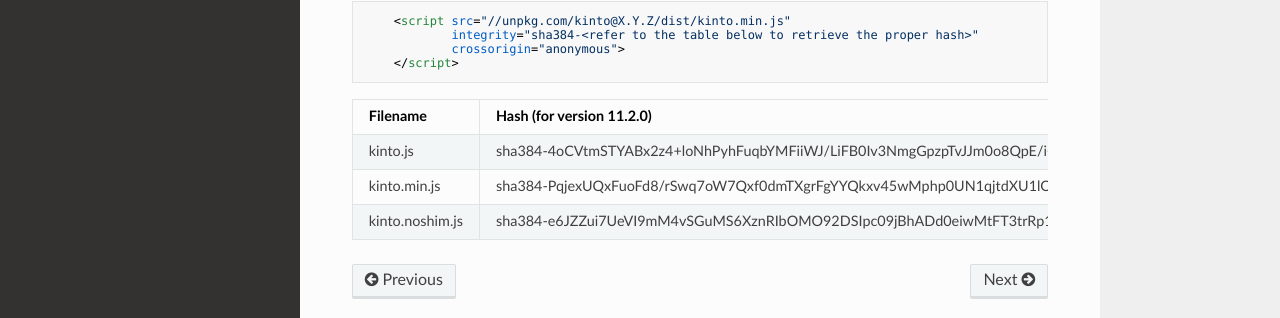
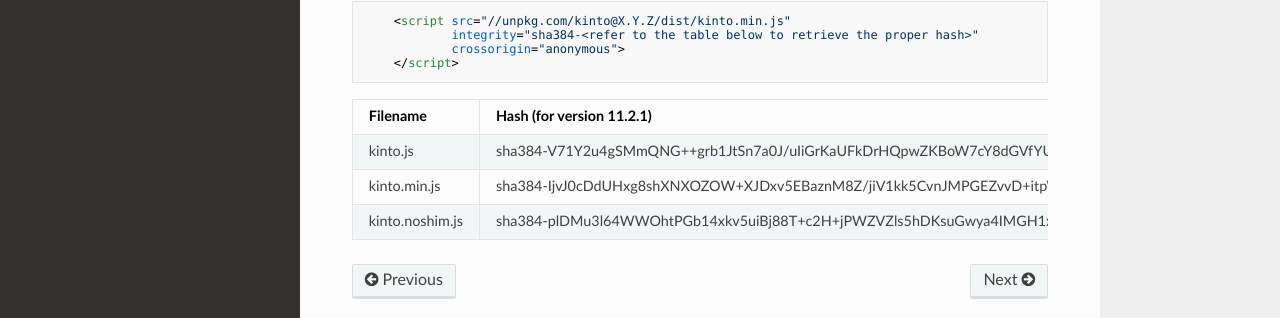
Before and after one commit to Kinto/kinto.js, an MkDocs documentation site: the page built from docs/installation.md, in a window 1280 px wide and 1323 px high. Shown: the part 930-1248 px from the top of the window. Built offline with MkDocs 1.6.1, drawn with Linux system fonts in a browser that asks for light colours; nearby versions of some CDN libraries; old or Windows-style settings are respelled for this version of MkDocs.

Commit message:
Update SRI in docs

````diff
--- a/docs/installation.md
+++ b/docs/installation.md
@@ -36,8 +36,8 @@
             crossorigin="anonymous">
     </script>
 ```
-| Filename                | Hash (for version 11.2.0)                                               |
+| Filename                | Hash (for version 11.2.1)                                               |
 |-------------------------|-------------------------------------------------------------------------|
-| kinto.js                | sha384-4oCVtmSTYABx2z4+loNhPyhFuqbYMFiiWJ/LiFB0Iv3NmgGpzpTvJJm0o8QpE/i+ |
-| kinto.min.js            | sha384-PqjexUQxFuoFd8/rSwq7oW7Qxf0dmTXgrFgYYQkxv45wMphp0UN1qjtdXU1lQjfh |
-| kinto.noshim.js         | sha384-e6JZZui7UeVI9mM4vSGuMS6XznRIbOMO92DSIpc09jBhADd0eiwMtFT3trRp1/L5 |
+| kinto.js                | sha384-V71Y2u4gSMmQNG++grb1JtSn7a0J/uIiGrKaUFkDrHQpwZKBoW7cY8dGVfYU2mq9 |
+| kinto.min.js            | sha384-IjvJ0cDdUHxg8shXNXOZOW+XJDxv5EBaznM8Z/jiV1kk5CvnJMPGEZvvD+itpWg2 |
+| kinto.noshim.js         | sha384-plDMu3l64WWOhtPGb14xkv5uiBj88T+c2H+jPWZVZls5hDKsuGwya4IMGH1x79k4 |
````
